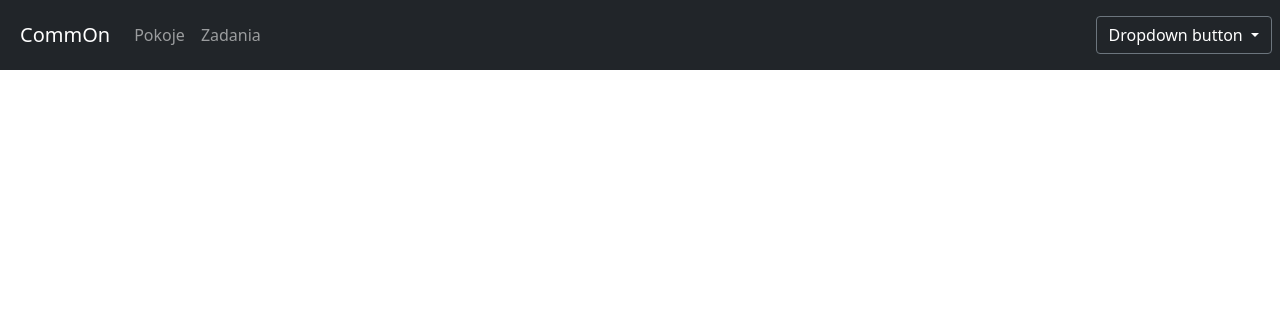
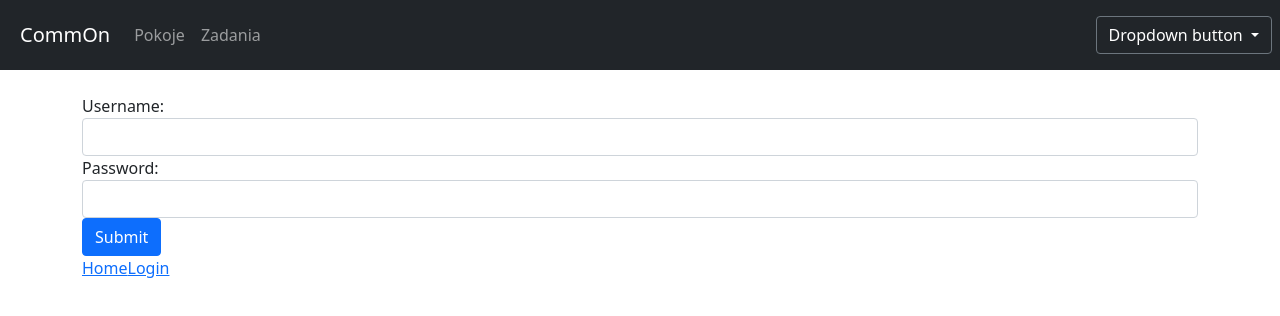
Before and after one commit to HasuNoHana/Engineering-thesis-frontend, an Angular app: page /login in a window 1280 px wide. Before the commit this address led to /. Shown: the top 316 px of the page. Built offline with nearby package versions, Linux system fonts and the light colour scheme.

Commit message:
wip move repo to one repo

```diff
--- a/angular.json
+++ b/angular.json
@@ -17,7 +17,7 @@
         "build": {
           "builder": "@angular-devkit/build-angular:browser",
           "options": {
-            "outputPath": "dist/common_frontend",
+            "outputPath": "../../public",
             "index": "src/index.html",
             "main": "src/main.ts",
             "polyfills": "src/polyfills.ts",
--- a/src/app/app-routing.module.ts
+++ b/src/app/app-routing.module.ts
@@ -6,9 +6,13 @@ import {RoomEditComponent} from "./rooms/room-edit/room-edit.component";
 import {RoomListComponent} from "./rooms/room-list/room-list.component";
 import {TaskListComponent} from "./tasks/task-list/task-list.component";
 import {TaskEditComponent} from "./tasks/task-edit/task-edit.component";
+// import {LoginComponent} from "./login/login.component";
+// import {HomePageComponent} from "./home-page/home-page.component";
 
 const appRoutes: Routes = [
   { path: '', redirectTo: '/rooms', pathMatch: 'full'},
+  // { path: 'login', component: LoginComponent},
+  // { path: 'home', component: HomePageComponent},
   { path: 'tasks', component: TasksComponent, children: [
       {path: '', component: TaskListComponent},
       {path: 'new', component: TaskEditComponent},
--- a/src/app/app.component.html
+++ b/src/app/app.component.html
@@ -6,3 +6,20 @@
     </div>
   </div>
 </div>
+<div class="container">
+  <ul class="nav nav-pills">
+    <li><a routerLinkActive="active" routerLink="/home">Home</a></li>
+    <li><a routerLinkActive="active" routerLink="/login">Login</a></li>
+<!--    <li><a (click)="logout()">Logout</a></li>-->
+  </ul>
+</div>
+<!--<div class="container">-->
+<!--  <ul class="nav nav-pills">-->
+<!--    <li><a routerLinkActive="active" routerLink="/home">Home</a></li>-->
+<!--    <li><a routerLinkActive="active" routerLink="/login">Login</a></li>-->
+<!--    <li><a (click)="logout()">Logout</a></li>-->
+<!--  </ul>-->
+<!--</div>-->
+<!--<div class="container">-->
+<!--  <router-outlet></router-outlet>-->
+<!--</div>-->
--- a/src/app/app.module.ts
+++ b/src/app/app.module.ts
@@ -1,6 +1,6 @@
-import {NgModule} from '@angular/core';
+import {Injectable, NgModule} from '@angular/core';
 import {BrowserModule} from '@angular/platform-browser';
-import {HttpClientModule} from '@angular/common/http';
+import {HTTP_INTERCEPTORS, HttpClientModule, HttpHandler, HttpInterceptor, HttpRequest} from '@angular/common/http';
 import {FormsModule, ReactiveFormsModule} from "@angular/forms";
 
 import {AppComponent} from './app.component';
@@ -15,7 +15,26 @@ import {RoomsComponent} from './rooms/rooms.component';
 import {RoomListComponent} from './rooms/room-list/room-list.component';
 import {RoomEditComponent} from './rooms/room-edit/room-edit.component';
 import {TaskEditComponent} from './tasks/task-edit/task-edit.component';
+import {RouterModule, Routes} from '@angular/router';
+import { LoginComponent } from './login/login.component';
+import { HomeComponent } from './home-page/home.component';
+import {AppService} from "./app.service";
 
+@Injectable()
+export class XhrInterceptor implements HttpInterceptor {
+
+  intercept(req: HttpRequest<any>, next: HttpHandler) {
+    const xhr = req.clone({
+      headers: req.headers.set('X-Requested-With', 'XMLHttpRequest')
+    });
+    return next.handle(xhr);
+  }
+}
+const routes: Routes = [
+  { path: '', pathMatch: 'full', redirectTo: 'home'},
+  { path: 'home', component: HomeComponent},
+  { path: 'login', component: LoginComponent}
+];
 
 @NgModule({
   declarations: [
@@ -27,9 +46,12 @@ import {TaskEditComponent} from './tasks/task-edit/task-edit.component';
     RoomsComponent,
     RoomListComponent,
     RoomEditComponent,
-    TaskEditComponent
+    TaskEditComponent,
+    LoginComponent,
+    HomeComponent
   ],
   imports: [
+    RouterModule.forRoot(routes),
     BrowserModule,
     FormsModule,
     ReactiveFormsModule,
@@ -37,7 +59,9 @@ import {TaskEditComponent} from './tasks/task-edit/task-edit.component';
     AppRoutingModule,
     NgbModule
   ],
-  providers: [TaskService],
+  providers: [AppService,
+    { provide: HTTP_INTERCEPTORS, useClass: XhrInterceptor, multi: true },
+  ],
   bootstrap: [AppComponent]
 })
 export class AppModule { }
--- /dev/null
+++ b/src/app/app.service.ts
@@ -0,0 +1,79 @@
+// import { Injectable } from '@angular/core';
+// import {HttpClient, HttpHeaders} from "@angular/common/http";
+// import {map} from "rxjs";
+//
+// export class User {
+//   constructor(
+//     public status: string,
+//   ) { }
+//
+// }
+//
+// @Injectable({
+//   providedIn: 'root'
+// })
+// export class AppService {
+//
+//   constructor(
+//     private httpClient: HttpClient
+//   ) {
+//   }
+//
+//   authenticate(username: string, password: string) {
+//     console.log(username);
+//     console.log(password);
+//     const headers = new HttpHeaders({ Authorization: 'Basic ' + btoa(username + ':' + password) });
+//     return this.httpClient.get<User>('http://localhost:8080/employees/validateLogin', { headers }).pipe(
+//       map(
+//         userData => {
+//           sessionStorage.setItem('username', username);
+//           let authString = 'Basic ' + btoa(username + ':' + password);
+//           sessionStorage.setItem('basicauth', authString);
+//           return userData;
+//         }
+//       )
+//
+//     );
+//   }
+//
+//   isUserLoggedIn() {
+//     let user = sessionStorage.getItem('username')
+//     console.log(!(user === null))
+//     return !(user === null)
+//   }
+//
+//   logOut() {
+//     sessionStorage.removeItem('username')
+//   }
+//
+// }
+import { Injectable } from '@angular/core';
+import { HttpClient, HttpHeaders } from '@angular/common/http';
+
+@Injectable()
+export class AppService {
+
+  authenticated = false;
+
+  constructor(private http: HttpClient) {
+  }
+
+  authenticate(credentials: { username: string; password: string; }, callback: () => any) {
+
+    const headers = new HttpHeaders(credentials ? {
+      authorization : 'Basic ' + btoa(credentials.username + ':' + credentials.password)
+    } : {});
+
+    this.http.get('http://localhost:8080/api/user', {headers: headers}).subscribe(response => {
+      // @ts-ignore
+      if (response['name']) {
+        this.authenticated = true;
+      } else {
+        this.authenticated = false;
+      }
+      return callback && callback();
+    });
+
+  }
+
+}
--- /dev/null
+++ b/src/app/home-page/home.component.html
@@ -0,0 +1,23 @@
+<!--&lt;!&ndash;<app-header></app-header>&ndash;&gt;-->
+<!--&lt;!&ndash;<div class="container">&ndash;&gt;-->
+<!--&lt;!&ndash;  <div class="row">&ndash;&gt;-->
+<!--&lt;!&ndash;    <div class="col-md-12">&ndash;&gt;-->
+<!--&lt;!&ndash;      <router-outlet></router-outlet>&ndash;&gt;-->
+<!--&lt;!&ndash;    </div>&ndash;&gt;-->
+<!--&lt;!&ndash;  </div>&ndash;&gt;-->
+<!--&lt;!&ndash;</div>&ndash;&gt;-->
+
+<!--<h1>Greeting</h1>-->
+<!--<div [hidden]="!authenticated()">-->
+<!--  <p>Hello there</p>--><!--</div>-->
+<!--<div [hidden]="authenticated()">-->
+<!--  <p>Login to see your greeting</p>-->
+<!--</div>-->
+<h1>Greeting</h1>
+<div [hidden]="!authenticated()">
+  <p>The ID is {{greeting.id}}</p>
+  <p>The content is {{greeting.content}}</p>
+</div>
+<div [hidden]="authenticated()">
+  <p>Login to see your greeting</p>
+</div>
--- /dev/null
+++ b/src/app/home-page/home.component.ts
@@ -0,0 +1,36 @@
+// import { Component, OnInit } from '@angular/core';
+// import {AppService} from "../app.service";
+// import {HttpClient} from "@angular/common/http";
+//
+// @Component({
+//   selector: 'app-home-page',
+//   templateUrl: './home.component.html'
+// })
+// export class HomePageComponent {
+//
+//   constructor(private app: AppService, private http: HttpClient) {
+//     http.get('http://localhost:8080/api/todo_tasks').subscribe(data => console.log("hi"));
+//   }
+//
+//   authenticated() { return this.app.authenticated; }
+// }
+
+import { Component, OnInit } from '@angular/core';
+import { AppService } from '../app.service';
+import { HttpClient } from '@angular/common/http';
+
+@Component({
+  templateUrl: './home.component.html'
+})
+export class HomeComponent {
+
+  title = 'Demo';
+  greeting: any = {id:String,content:String};
+
+  constructor(private app: AppService, private http: HttpClient) {
+    http.get('resource').subscribe(data => this.greeting = data);
+  }
+
+  authenticated() { return this.app.authenticated; }
+
+}
--- /dev/null
+++ b/src/app/login/login.component.html
@@ -0,0 +1,28 @@
+<!--<div class="alert alert-danger">-->
+<!--  There was a problem logging in. Please try again.-->
+<!--</div>-->
+<!--<form role="form" (submit)="login()">-->
+<!--  <div class="form-group">-->
+<!--    <label for="username">Username:</label> <input type="text"-->
+<!--                                                   class="form-control" id="username" name="username" [(ngModel)]="credentials.username"/>-->
+<!--  </div>-->
+<!--  <div class="form-group">-->
+<!--    <label for="password">Password:</label> <input type="password"-->
+<!--                                                   class="form-control" id="password" name="password" [(ngModel)]="credentials.password"/>-->
+<!--  </div>-->
+<!--  <button type="submit" class="btn btn-primary">Submit</button>-->
+<!--</form>-->
+<!--<div class="alert alert-danger" [hidden]="!error">-->
+<!--  There was a problem logging in. Please try again.-->
+<!--</div>-->
+<form role="form" (submit)="login()">
+  <div class="form-group">
+    <label for="username">Username:</label> <input type="text"
+                                                   class="form-control" id="username" name="username" [(ngModel)]="credentials.username"/>
+  </div>
+  <div class="form-group">
+    <label for="password">Password:</label> <input type="password"
+                                                   class="form-control" id="password" name="password" [(ngModel)]="credentials.password"/>
+  </div>
+  <button type="submit" class="btn btn-primary">Submit</button>
+</form>
--- /dev/null
+++ b/src/app/login/login.component.ts
@@ -0,0 +1,48 @@
+// import { Component } from '@angular/core';
+// import { HttpClient } from '@angular/common/http';
+// import { Router } from '@angular/router';
+// import {AppService} from "../app.service";
+//
+// @Component({
+//   selector: 'app-login',
+//   templateUrl: './login.component.html'
+// })
+// export class LoginComponent {
+//
+//   credentials = {username: '', password: ''};
+//
+//   constructor(private app: AppService, private http: HttpClient, private router: Router) {
+//   }
+//
+//   login() {
+//     this.app.authenticate(this.credentials, () => {
+//       this.router.navigateByUrl('/rooms');
+//     });
+//     return false;
+//   }
+//
+// }
+
+import { Component, OnInit } from '@angular/core';
+import { AppService } from '../app.service';
+import { HttpClient } from '@angular/common/http';
+import { Router } from '@angular/router';
+
+@Component({
+  templateUrl: './login.component.html'
+})
+export class LoginComponent {
+
+  credentials = {username: '', password: ''};
+
+  constructor(private app: AppService, private http: HttpClient, private router: Router) {
+  }
+
+  login() {
+    this.app.authenticate(this.credentials, () => {
+      this.router.navigateByUrl('/');
+    });
+    return false;
+  }
+
+}
```
Also changed, not shown: src/app/app.component.ts (+17 -0 lines).
